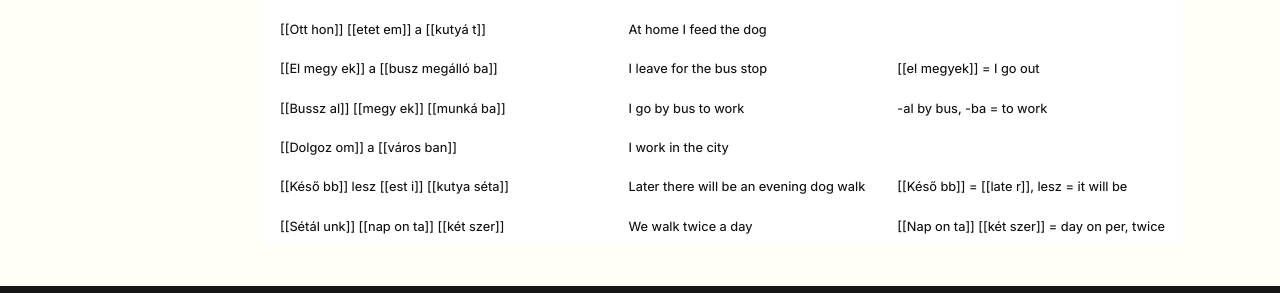
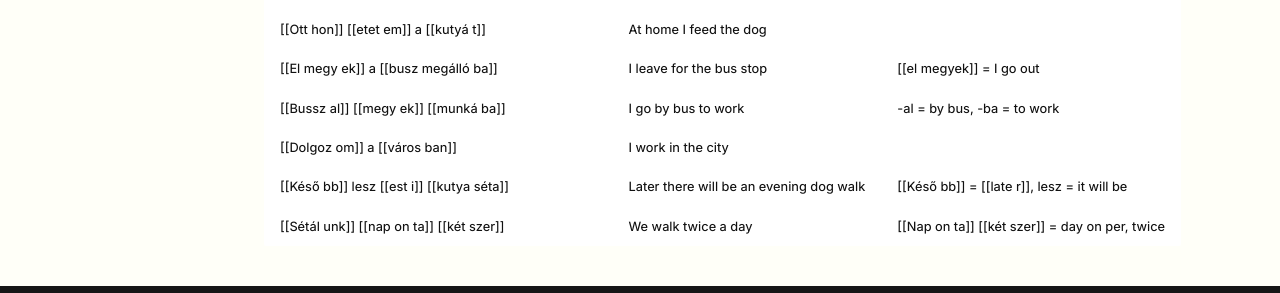
Before and after one commit to baxy750/mhs, an MkDocs documentation site: the page built from docs/week1.md, in a window 1280 px wide and 1022 px high. Shown: the part 692-985 px from the top of the window. Built offline with MkDocs 1.6.1 and Material for MkDocs 9.7.7, drawn with Linux system fonts in a browser that asks for light colours.

Commit message:
Update content

```diff
--- a/docs/css/morph.css
+++ b/docs/css/morph.css
@@ -168,10 +168,12 @@
   width: 100%;            /* span full width */
   margin-top: 0.4em;      /* reduce gap above tables, try also 1.0em */
 }
-/* Allow wrapping in table cells */
+/* General table body cells */
 .md-typeset table td {
-  word-wrap: break-word;  /* allow long words to wrap */
-  white-space: normal;    /* don’t force no-wrap */
+  white-space: normal;    /* allow wrapping at spaces */
+  hyphens: none;          /* disable auto-hyphenation */
+  overflow-wrap: anywhere;/* break long words if absolutely needed */
+  word-break: normal;     /* default: breaks only at spaces/punctuation */
 }
 /* Prevent wrapping in table headers */
 .md-typeset table th {
--- a/docs/week1.md
+++ b/docs/week1.md
@@ -17,7 +17,7 @@
 | A [[park ban]], Bentley [[minden hol]] [[szaglász ik]] | At the park, Bentley sniffs everywhere  | -ban = in the park, szaglászni = to sniff      |
 | [[Ott hon]] [[etet em]] a [[kutyá t]]                  | At home I feed the dog                  |                                                |
 | [[El megy ek]] a [[busz megálló ba]]                   | I leave for the bus stop                | [[el megyek]] = I go out                       |
-| [[Bussz al]] [[megy ek]] [[munká ba]]                  | I go by bus to work                     | -al by bus, -ba = to work                      |
+| [[Bussz al]] [[megy ek]] [[munká ba]]                  | I go by bus to work                     | -al = by bus, -ba = to work                    |
 | [[Dolgoz om]] a [[város ban]]                          | I work in the city                      |                                                |
 | [[Késő bb]] lesz [[est i]] [[kutya séta]]              | Later there will be an evening dog walk | [[Késő bb]] = [[late r]], lesz = it will be    |
 | [[Sétál unk]] [[nap on ta]] [[két szer]]               | We walk twice a day                     | [[Nap on ta]] [[két szer]] = day on per, twice |
```
